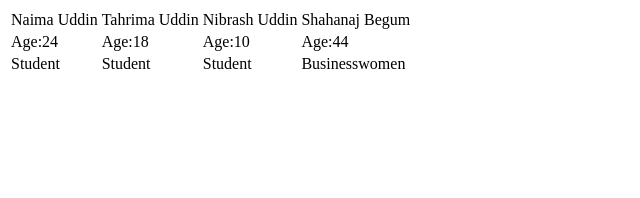
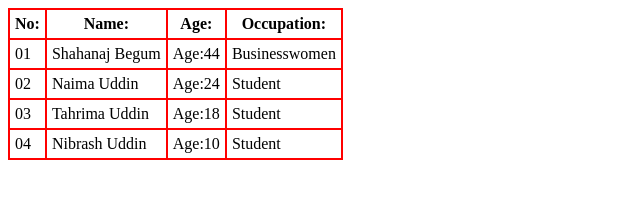
Before and after one commit to NaimaNITU/milestone-01, a plain HTML site: page module-04/table.html in a window 1280 px wide. Shown: the whole page, without its empty margins (0-640 px from the left). Drawn offline with Linux system fonts and the light colour scheme.

Commit message:
new table head commit

```diff
--- a/module-04/table.html
+++ b/module-04/table.html
@@ -4,28 +4,58 @@
     <meta charset="UTF-8">
     <meta name="viewport" content="width=device-width, initial-scale=1.0">
     <title>Document</title>
+
+    <style>
+        table {
+            border-collapse: collapse;
+        }
+
+        td,
+        th {
+            border: 2px solid red;
+            padding: 5px;
+        }
+    </style>
 </head>
 <body>
     <table>
+        <thead>
+            <tr>
+                <th>No:</th>
+                <th>Name:</th>
+                <th>Age:</th>
+                <th>Occupation:</th>
+            </tr>
+        </thead>
         <tr>
-            <td>Naima Uddin</td>
-            <td>Tahrima Uddin</td>
-            <td>Nibrash Uddin</td>
+            <td>01</td>
             <td>Shahanaj Begum</td>
+            <td>Age:44</td>
+            <td>Businesswomen</td>
         </tr>
 
         <tr>
+            <td>02</td>
+            <td>Naima Uddin</td>
             <td>Age:24</td>
-            <td>Age:18</td>
-            <td>Age:10</td>
-            <td>Age:44</td>
+            <td>Student</td>
+
         </tr>
 
         <tr>
+            <td>03</td>
+            <td>Tahrima Uddin</td>
+            <td>Age:18</td>
             <td>Student</td>
+
+        </tr>
+
+        <tr>
+            <td>04</td>
+            <td>Nibrash Uddin</td>
+            <td>Age:10</td>
             <td>Student</td>
-            <td>Student</td>
-            <td>Businesswomen</td>
+
         </tr>
     </table>
 </body>
```
